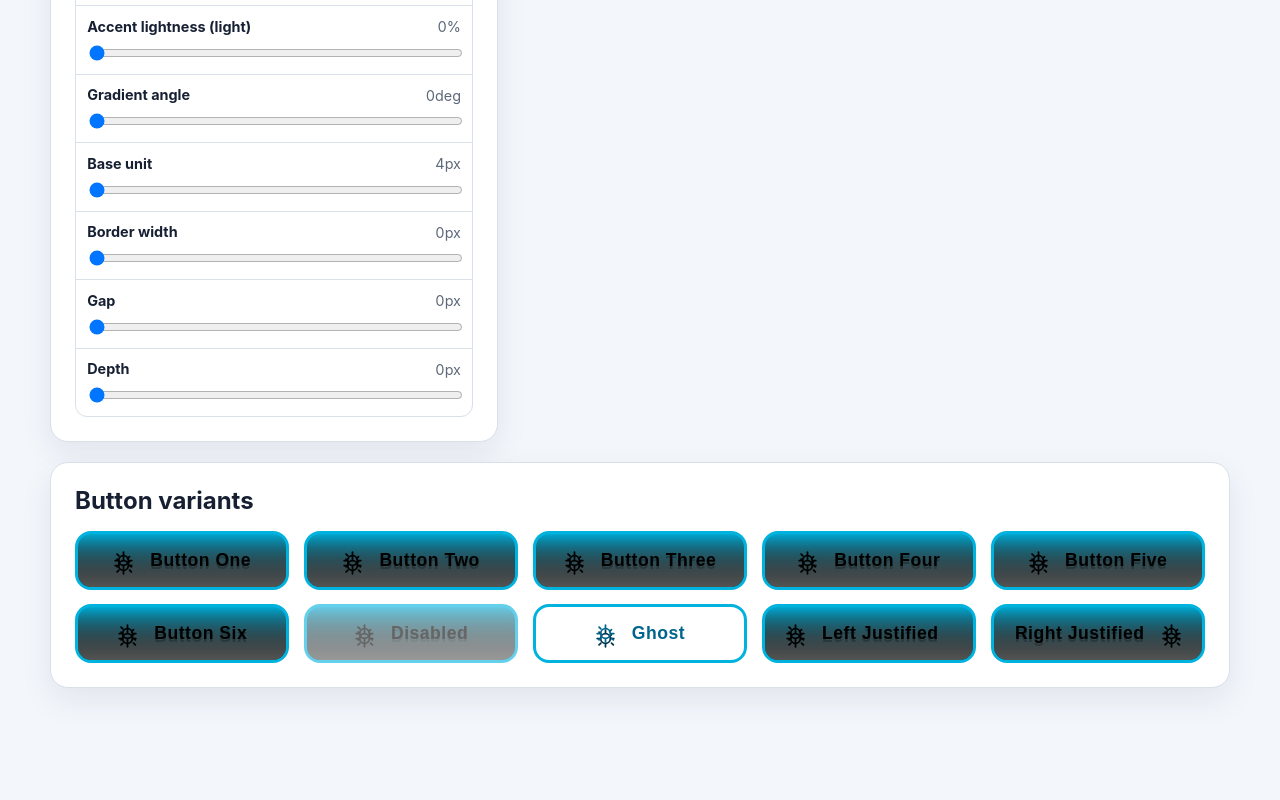
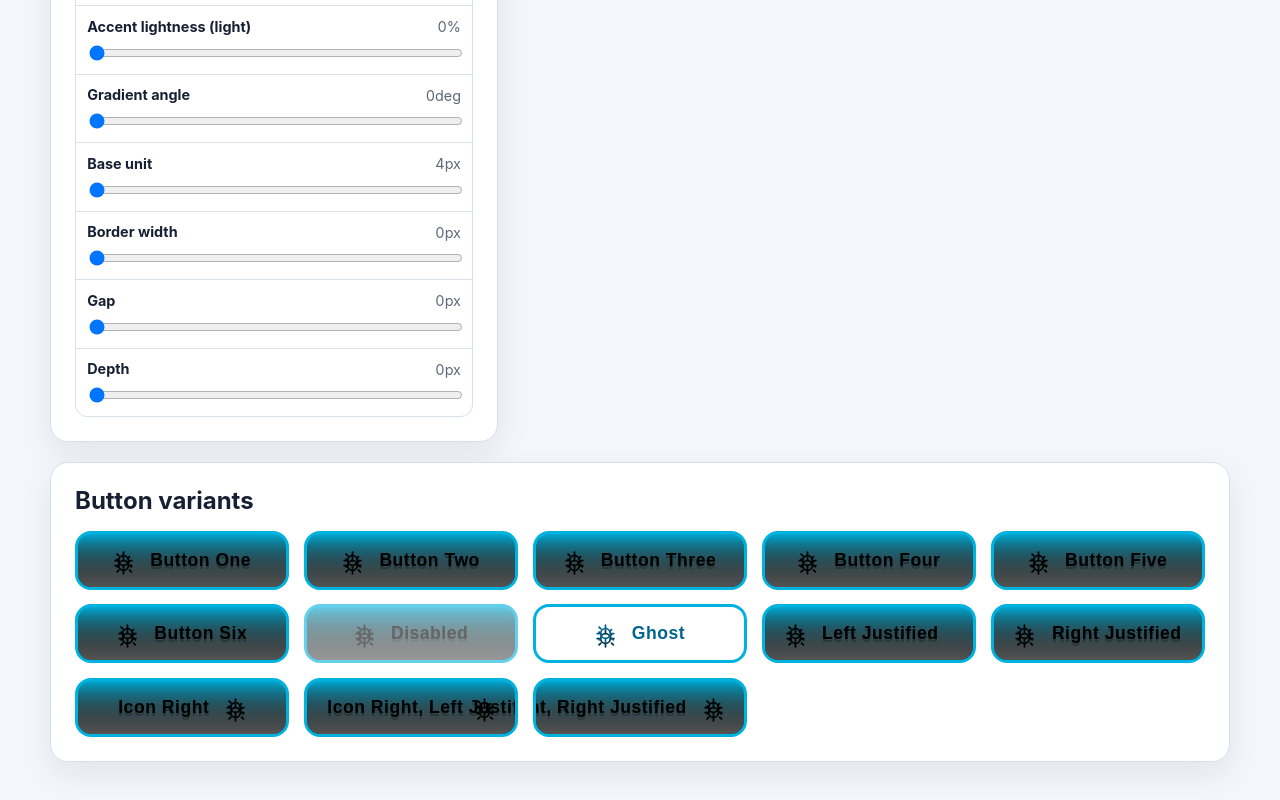
Before and after one commit to designerzen/button, a website built with Vite: page index.html in a window 1280 px wide. Shown: the part 820-1620 px from the top of the page. Before the commit the page ends 1547 px from the top, so only its background shows below. Built offline with nearby package versions, Linux system fonts and the light colour scheme.

Commit message:
feat: add icon-right variant to button
- Add .icon-right modifier that places the icon after the label
- Make icon side and text alignment independent by moving the text track into --text-track, so .align-left and .align-right no longer override the icon placement
- Add icon-right demo buttons to index.html, including left and right justified combinations

```diff
--- a/button.css
+++ b/button.css
@@ -127,7 +127,9 @@
 
     display: inline-grid;
     /* Both icon layers sit in "icon"; the bare text node auto-places into the free "text" cell. */
-    grid-template-columns: var(--icon-size) minmax(0, auto);
+    /* Icon side and text alignment are independent: see .icon-right and .align-* */
+    --text-track: minmax(0, auto);
+    grid-template-columns: var(--icon-size) var(--text-track);
     grid-template-rows: minmax(1lh, auto);
     grid-template-areas: "icon text";
     column-gap: var(--gap);
@@ -356,15 +358,21 @@
     }
 }
 
+/* Icon side: left is the default, .icon-left is there for clarity */
+.button.icon-right {
+    grid-template-columns: var(--text-track) var(--icon-size);
+    grid-template-areas: "text icon";
+}
+
+/* Text alignment: the text track grows so the label can sit at either edge */
 .button.align-left {
-    grid-template-columns: var(--icon-size) minmax(0, 1fr);
+    --text-track: minmax(0, 1fr);
     justify-items: start;
     text-align: left;
 }
 
 .button.align-right {
-    grid-template-columns: minmax(0, 1fr) var(--icon-size);
-    grid-template-areas: "text icon";
+    --text-track: minmax(0, 1fr);
     justify-items: end;
     text-align: right;
 }
--- a/index.html
+++ b/index.html
@@ -276,6 +276,9 @@
                 <button type="button" class="button ghost">Ghost</button>
                 <button type="button" class="button align-left">Left Justified</button>
                 <button type="button" class="button align-right">Right Justified</button>
+                <button type="button" class="button icon-right">Icon Right</button>
+                <button type="button" class="button icon-right align-left">Icon Right, Left Justified</button>
+                <button type="button" class="button icon-right align-right">Icon Right, Right Justified</button>
             </div>
         </section>
     </main>
```
